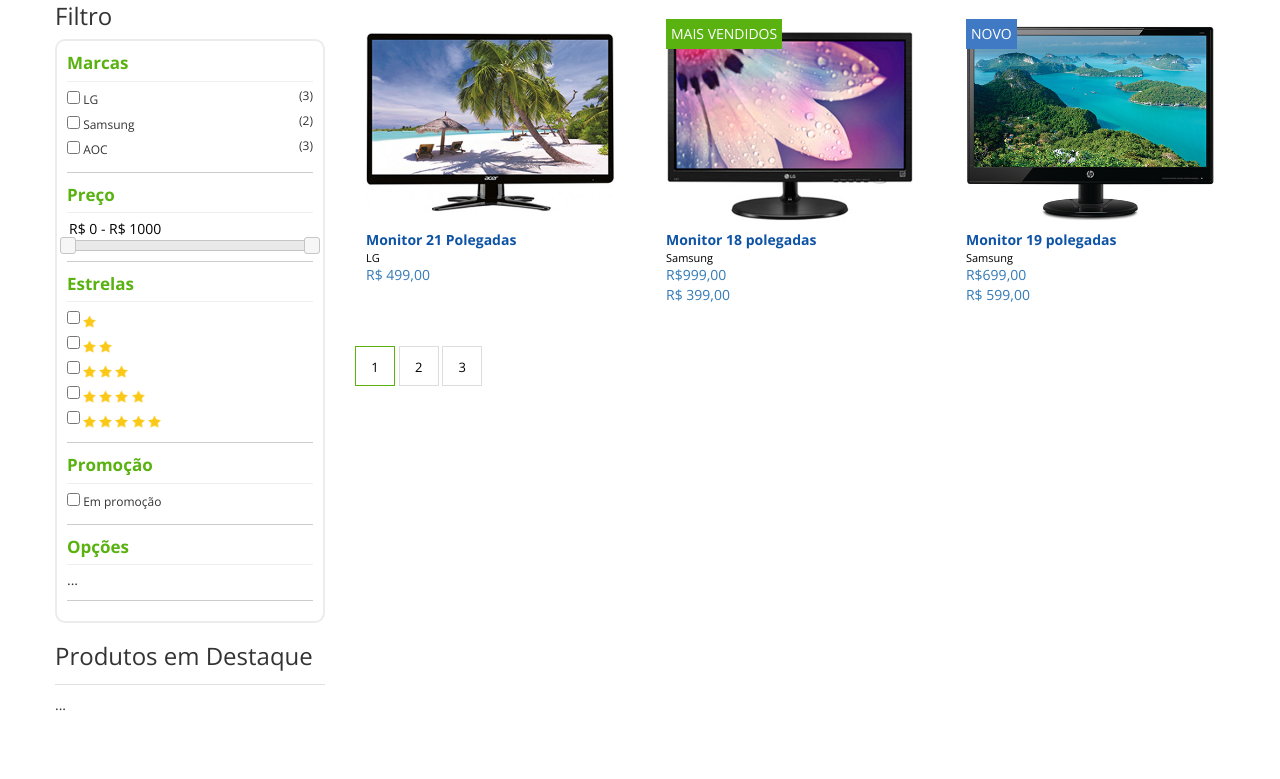
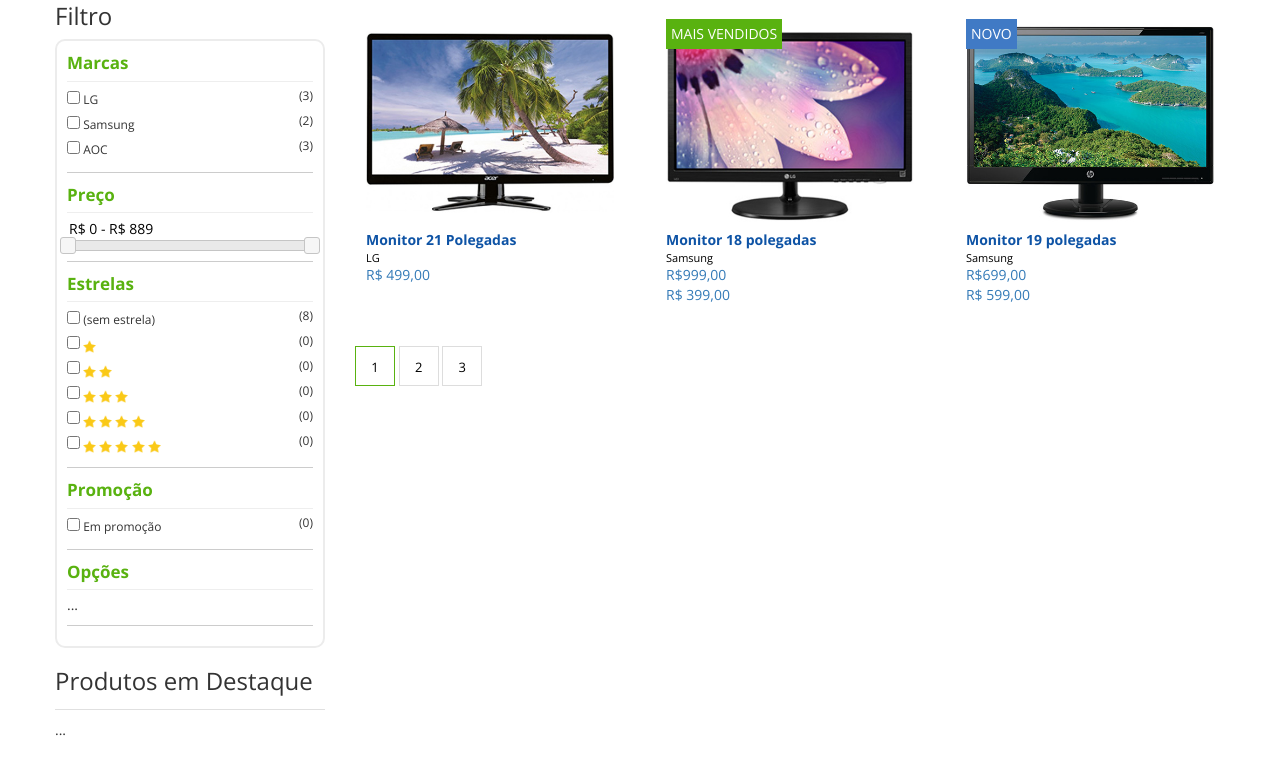
Before and after one commit to ThiagoMartinsdeMelo/ecommerce2, a PHP site: page /ecommerce2/ in a window 1280 px wide. Shown: the part 316-1095 px from the top of the page. Run offline with PHP 8.4, Linux system fonts and the light colour scheme; data comes from the database, SQL or seed files in the repository.

Commit message:
filter 3/5

```diff
--- a/controllers/homeController.php
+++ b/controllers/homeController.php
@@ -18,6 +18,8 @@ class homeController extends Controller
         $categories = new Categories();
         $f = new Filters();
 
+        $filters = array();
+
         $currentPage = 1;
         $offset = 0;
         $limit = 3;
@@ -35,7 +37,7 @@ class homeController extends Controller
 
         $dados['categories'] = $categories->getList();
 
-        $dados['filters'] = $f->getFilters();
+        $dados['filters'] = $f->getFilters($filters);
 
         $dados['maxslider'] = 1297;
 
--- a/lang/en.ini
+++ b/lang/en.ini
@@ -21,3 +21,4 @@ BRANDS = "Brands"
 PRICE = "Price"
 RATING = "Rating"
 OPTIONS = "Options"
+NO_STAR = "no star"
--- a/lang/pt-br.ini
+++ b/lang/pt-br.ini
@@ -21,3 +21,4 @@ BRANDS = "Marcas"
 PRICE = "Preço"
 RATING = "Estrelas"
 OPTIONS = "Opções"
+NO_STAR = "sem estrela"
--- a/models/Filters.php
+++ b/models/Filters.php
@@ -2,7 +2,7 @@
 
 class Filters extends model
 {
-	public function getFilters()
+	public function getFilters($filters)
 	{
 
 		$products = new Products();
@@ -11,14 +11,22 @@ class Filters extends model
 		$array = array(
 				'brands' => array(),
 				'maxslider' => 1000,
-				'stars' => array(),
-				'sale' => false,
+				'stars' => array(
+						'0' => 0,
+						'1' => 0,
+						'2' => 0,
+						'3' => 0,
+						'4' => 0,
+						'5' => 0
+					),
+				'sale' => 0,
 				'options' => array()
 			);
 
 		$array['brands'] = $brands->getList();
-		$brand_products = $products->getListOfBrands();
+		$brand_products = $products->getListOfBrands($filters);
 
+		// Criando filtro de marcas
 		foreach ($array['brands'] as $bkey => $bitem) {
 
 			$array['brands'][$bkey]['count'] = '0';
@@ -29,7 +37,30 @@ class Filters extends model
 				}
 			}
 
+			// se tiver zerado não fica na lista
+			if ($array['brands'][$bkey]['count'] == '0') {
+				unset($array['brands'][$bkey]);
+			}
+
 		}
+
+		// Criando filtro de Preço
+		$array['maxslider'] = $products->getMaxPrice($filters);
+
+		// Criando filtro das Estrelas
+		$star_products = $products->getListOfStars($filters);
+		foreach ($array['stars'] as $skey => $sitem) {
+
+			foreach ($star_products as $sproduct) {
+				if ($sproduct['rating'] == $skey) {
+					$array['stars'][$skey] = $sproduct['c'];
+				}
+			}
+
+		}
+
+		// Criando filtro das promoções
+		$array['sale'] = $products->getSaleCount($filters);
 
 		return $array;
 
--- a/models/Products.php
+++ b/models/Products.php
@@ -2,13 +2,93 @@
 
 class Products extends Model
 {
+	public function getSaleCount($filters = array())
+	{
+		$where = $this->buildWhere($filters);
 
-	public function getListOfBrands()
+		$where[] = 'sale = "1"';
+
+		$sql = "SELECT COUNT(*)  as c
+				FROM products
+				WHERE ".implode(' AND ', $where);
+
+		$sql = $this->db->prepare($sql);
+
+		$this->bindWhere($filters, $sql);
+
+		$sql->execute();
+
+		if ($sql->rowCount() > 0) {
+			$sql = $sql->fetch();
+			return $sql['c'];
+		} else {
+			return '0';
+		}
+	}
+
+	public function getMaxPrice($filters = array())
+	{
+		$where = $this->buildWhere($filters);
+
+		$sql = "SELECT price
+				FROM products
+				WHERE ".implode(' AND ', $where)."
+		 		ORDER BY price DESC LIMIT 1";
+
+		$sql = $this->db->prepare($sql);
+
+		$this->bindWhere($filters, $sql);
+
+		$sql->execute();
+
+		if ($sql->rowCount() > 0) {
+			$sql = $sql->fetch();
+			return $sql['price'];
+		} else {
+			return '0';
+		}
+
+	}
+
+	public function getListOfStars($filters = array()){
+		$array = array();
+
+		$where = $this->buildWhere($filters);
+
+		$sql = "SELECT rating, COUNT(id) as c
+				FROM products
+				WHERE ".implode(' AND ', $where)."
+		 		GROUP BY rating";
+
+		$sql = $this->db->prepare($sql);
+
+		$this->bindWhere($filters, $sql);
+
+		$sql->execute();
+
+		if ($sql->rowCount() > 0) {
+			$array = $sql->fetchAll();
+		}
+
+		return $array;
+	}
+
+	public function getListOfBrands($filters = array())
 	{
 		$array = array();
 
-		$sql = "SELECT id_brand, COUNT(id) as c FROM products GROUP BY id_brand";
-		$sql = $this->db->query($sql);
+		$where = $this->buildWhere($filters);
+
+		$sql = "SELECT id_brand, COUNT(id) as c
+				FROM products
+				WHERE ".implode(' AND ', $where)."
+		 		GROUP BY id_brand";
+
+		$sql = $this->db->prepare($sql);
+
+		$this->bindWhere($filters, $sql);
+
+		$sql->execute();
 
 		if ($sql->rowCount() > 0) {
 			$array = $sql->fetchAll();
@@ -20,13 +100,9 @@ class Products extends Model
 	public function getList($offset = 0, $limit = 3, $filters = array())
 	{
 		$array = array();
-		$where = array(
-			'1=1'
-			);
 
-		if (!empty($filters['category'])) {
-			$where[] = "id_category = :id_category";
-		}
+		$where = $this->buildWhere($filters);
+
 		//$sql = "SELECT * FROM products";
 		/* Utilizando subqueries */
 		$sql = "SELECT * ,
@@ -38,9 +114,7 @@ class Products extends Model
 
 		$sql = $this->db->prepare($sql);
 
-		if (!empty($filters['category'])) {
-			$sql->bindValue(":id_category", $filters['category']);
-		}
+		$this->bindWhere($filters, $sql);
 
 		$sql->execute();
 
@@ -81,6 +155,23 @@ class Products extends Model
 
 	public function getTotal($filters = array())
 	{
+		$where = $this->buildWhere($filters);
+
+		$sql = "SELECT COUNT(*) as c FROM products
+		WHERE ".implode(' AND ', $where);
+
+		$sql = $this->db->prepare($sql);
+
+		$this->bindWhere($filters, $sql);
+
+		$sql->execute();
+		$sql = $sql->fetch();
+
+		return $sql['c'];
+	}
+
+	private function buildWhere($filters)
+	{
 		$where = array(
 			'1=1'
 			);
@@ -89,19 +180,14 @@ class Products extends Model
 			$where[] = "id_category = :id_category";
 		}
 
-		$sql = "SELECT COUNT(*) as c FROM products
-		WHERE ".implode(' AND ', $where);
+		return $where;
+	}
 
-		$sql = $this->db->prepare($sql);
-
+	private function bindWhere($filters, &$sql)
+	{
 		if (!empty($filters['category'])) {
 			$sql->bindValue(":id_category", $filters['category']);
 		}
-
-		$sql->execute();
-		$sql = $sql->fetch();
-
-		return $sql['c'];
 	}
 
 }
--- a/views/template.php
+++ b/views/template.php
@@ -149,10 +149,18 @@
 				  				</div>
 				  				<div class="filtercontent">
 				  					<div class="filteritem">
+				  						<input type="checkbox" name="filter[star][]" value="0" id="filter_star0" />
+				  						<label for="filter_star0">
+					  						(<?php $this->lang->get('NO_STAR'); ?>)
+					  					</label>
+					  					<span style="float:right">(<?= $viewData['filters']['stars']['0']; ?>)</span>
+				  					</div>
+				  					<div class="filteritem">
 				  						<input type="checkbox" name="filter[star][]" value="1" id="filter_star1" />
 				  						<label for="filter_star1">
 					  						<img src="<?php echo BASE_URL; ?>assets/images/star.png" height="13" border="0" />
 					  					</label>
+										<span style="float:right">(<?= $viewData['filters']['stars']['1']; ?>)</span>
 				  					</div>
 				  					<div class="filteritem">
 				  						<input type="checkbox" name="filter[star][]" value="2" id="filter_star2" />
@@ -160,6 +168,7 @@
 					  						<img src="<?php echo BASE_URL; ?>assets/images/star.png" height="13" border="0" />
 					  						<img src="<?php echo BASE_URL; ?>assets/images/star.png" height="13" border="0" />
 					  					</label>
+					  					<span style="float:right">(<?= $viewData['filters']['stars']['2']; ?>)</span>
 				  					</div>
 				  					<div class="filteritem">
 				  						<input type="checkbox" name="filter[star][]" value="3" id="filter_star3" />
@@ -168,6 +177,7 @@
 					  						<img src="<?php echo BASE_URL; ?>assets/images/star.png" height="13" border="0" />
 					  						<img src="<?php echo BASE_URL; ?>assets/images/star.png" height="13" border="0" />
 					  					</label>
+					  					<span style="float:right">(<?= $viewData['filters']['stars']['3']; ?>)</span>
 				  					</div>
 				  					<div class="filteritem">
 				  						<input type="checkbox" name="filter[star][]" value="4" id="filter_star4" />
@@ -177,6 +187,7 @@
 					  						<img src="<?php echo BASE_URL; ?>assets/images/star.png" height="13" border="0" />
 					  						<img src="<?php echo BASE_URL; ?>assets/images/star.png" height="13" border="0" />
 					  					</label>
+					  					<span style="float:right">(<?= $viewData['filters']['stars']['4']; ?>)</span>
 				  					</div>
 				  					<div class="filteritem">
 				  						<input type="checkbox" name="filter[star][]" value="5" id="filter_star5" />
@@ -187,6 +198,7 @@
 					  						<img src="<?php echo BASE_URL; ?>assets/images/star.png" height="13" border="0" />
 					  						<img src="<?php echo BASE_URL; ?>assets/images/star.png" height="13" border="0" />
 					  					</label>
+					  					<span style="float:right">(<?= $viewData['filters']['stars']['5']; ?>)</span>
 				  					</div>
 				  				</div>
 				  			</div>
@@ -196,7 +208,9 @@
 				  				</div>
 				  				<div class="filtercontent">
 				  					<div class="filteritem">
-				  						<input type="checkbox" name="filter[sale]" id="filter_sale" /> <label for="filter_sale">Em promoção</label>
+				  						<input type="checkbox" name="filter[sale]" id="filter_sale" />
+				  						<label for="filter_sale">Em promoção</label>
+					  					<span style="float:right">(<?= $viewData['filters']['sale']; ?>)</span>
 				  					</div>
 				  				</div>
 				  			</div>
```
